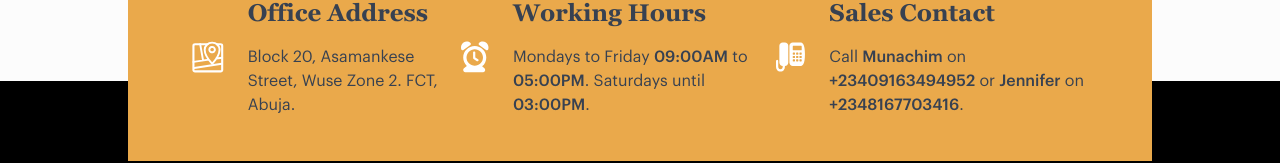
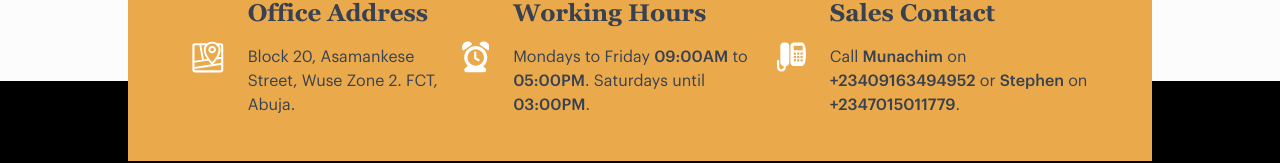
Before and after one commit to LandTowerLimited/landtowerlimited, a React (Create React App) app: page / in a window 1280 px wide. Shown: the part 2935-3098 px from the top of the page. Built offline with nearby package versions, Linux system fonts and the light colour scheme.

Commit message:
Updated contact details

```diff
--- a/src/components/footer/footer.js
+++ b/src/components/footer/footer.js
@@ -55,9 +55,9 @@ function Footer() {
                   <a href="tel:+2349163494952" className="font-graphikMedium">
                     +23409163494952
                   </a>{" "}
-                  or <span className="font-graphikMedium">Jennifer</span> on{" "}
-                  <a href="tel:+2348167703416" className="font-graphikMedium">
-                    +2348167703416
+                  or <span className="font-graphikMedium">Stephen</span> on{" "}
+                  <a href="tel:+2347015011779" className="font-graphikMedium">
+                    +2347015011779
                   </a>
                   .
                 </p>
@@ -268,12 +268,12 @@ function Footer() {
                   >
                     +23409163494952
                   </span>{" "}
-                  or <span>Jennifer</span> on{" "}
+                  or <span>Stephen</span> on{" "}
                   <span
-                    href="tel:+2348167703416"
+                    href="tel:+2347015011779"
                     className="font-graphikMedium"
                   >
-                    +2348167703416
+                    +2347015011779
                   </span>
                   .
                 </p>
```
Also changed, not shown: 1 other file (tests, documents, lock files or other folders).
